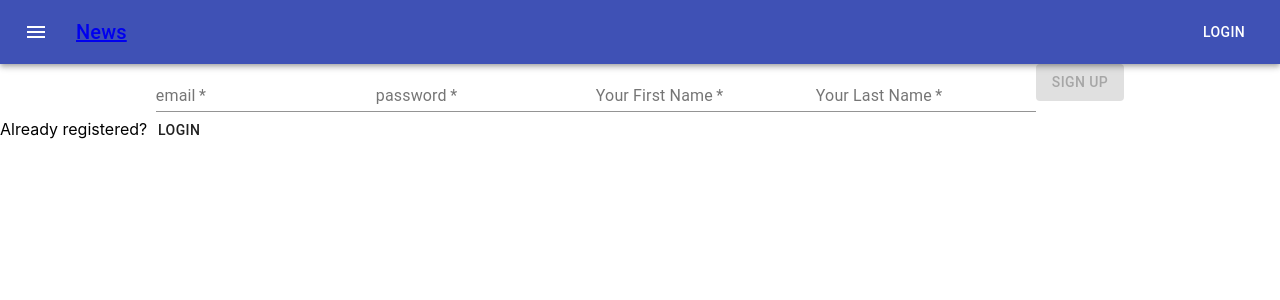
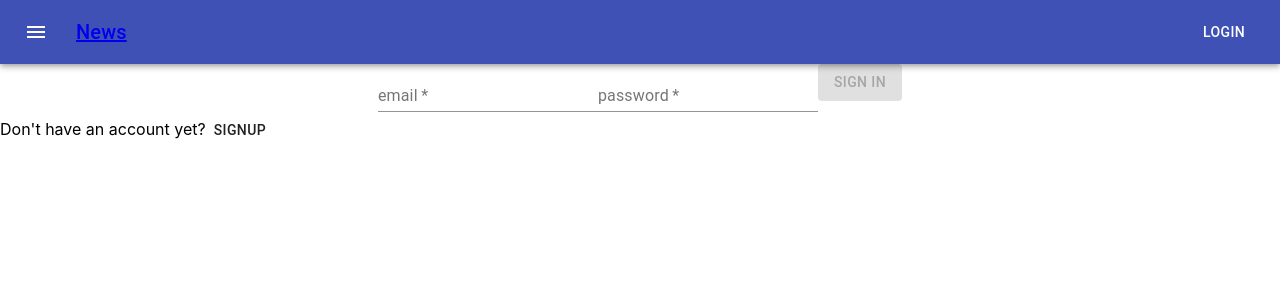
Before and after one commit to JasonSujaya/ecol-frontend, a React (Create React App) app: page /login in a window 1280 px wide. Shown: the top 300 px of the page. Built offline with nearby package versions, Linux system fonts and the light colour scheme.

Commit message:
Added auto move to home page and auto login

```diff
--- a/src/App.js
+++ b/src/App.js
@@ -1,6 +1,8 @@
 import React from "react";
 import AuthenticationView from "./Components/Authentication/AuthenticationView";
 import HeaderView from "./Components/Header/HeaderView";
+import PostView from "./Components/Post/PostView";
+
 import { BrowserRouter, Route } from "react-router-dom";
 
 class LoginForm extends React.Component {
@@ -11,6 +13,7 @@ class LoginForm extends React.Component {
           <header className="App-headerx">
             <HeaderView></HeaderView>
           </header>
+          <Route path="/" exact component={PostView}></Route>
           <Route path="/login" exact component={AuthenticationView}></Route>
         </div>
       </BrowserRouter>
--- a/src/Components/Authentication/AuthenticationView.jsx
+++ b/src/Components/Authentication/AuthenticationView.jsx
@@ -2,17 +2,23 @@ import React from "react";
 import LoginForm from "./LoginForm";
 import SignUpForm from "./SignUpForm";
 import Button from "@material-ui/core/Button";
+import { storeToken } from "./authentication.js";
+import { useHistory } from "react-router-dom";
 
 class AuthenticationView extends React.Component {
   constructor(props) {
     super(props);
-    this.state = { display: "SignUp" };
+    this.state = { display: "LogIn" };
   }
+
   showAuthDisplay = () => {
     if (this.state.display == "LogIn") {
       return (
         <div>
-          <LoginForm></LoginForm>
+          <LoginForm
+            id="loginForm"
+            onSuccess={this.onSuccesfullAuthentication}
+          ></LoginForm>
           <div>
             Don't have an account yet?
             <Button
@@ -28,7 +34,10 @@ class AuthenticationView extends React.Component {
     } else if (this.state.display == "SignUp") {
       return (
         <div>
-          <SignUpForm></SignUpForm>
+          <SignUpForm
+            id="signUpForm"
+            onSuccess={this.onSuccesfullAuthentication}
+          ></SignUpForm>
           <div>
             Already registered?
             <Button
@@ -48,8 +57,14 @@ class AuthenticationView extends React.Component {
     this.setState({ display: type });
   };
 
+  onSuccesfullAuthentication = (tokenValue) => {
+    storeToken(tokenValue);
+    console.log(localStorage.token);
+    this.props.history.push("/");
+  };
+
   render() {
-    return <div>{this.showAuthDisplay()}</div>;
+    return <div>{this.showAuthDisplay()} </div>;
   }
 }
 
--- a/src/Components/Authentication/LoginForm.jsx
+++ b/src/Components/Authentication/LoginForm.jsx
@@ -22,11 +22,10 @@ class LoginForm extends React.Component {
     result
       .then((response) => {
         this.setState({ email: "", password: "" });
-        console.log("Called with good");
+        this.props.onSuccess(response.data.token);
       })
       .catch((error) => {
         this.setState({ error: true });
-        console.log("Called with error");
       });
   };
 
--- a/src/Components/Authentication/SignUpForm.jsx
+++ b/src/Components/Authentication/SignUpForm.jsx
@@ -3,7 +3,12 @@ import TextField from "@material-ui/core/TextField";
 import Grid from "@material-ui/core/Grid";
 import Box from "@material-ui/core/Box";
 import Button from "@material-ui/core/Button";
-import { signUp, inputNotEmpty, checkPassword } from "./authentication.js";
+import {
+  signUp,
+  login,
+  inputNotEmpty,
+  checkPassword,
+} from "./authentication.js";
 
 class SignUpForm extends React.Component {
   constructor(props) {
@@ -17,6 +22,7 @@ class SignUpForm extends React.Component {
       invalidPassword: false,
       invalidPasswordMessage: "",
       error: false,
+      signUpSuccessfull: false,
     };
   }
 
@@ -36,11 +42,16 @@ class SignUpForm extends React.Component {
       );
       result
         .then((response) => {
-          this.setState({
-            email: "",
-            first_name: "",
-            last_name: "",
-            password: "",
+          let result = login(this.state.email, this.state.password);
+          result.then((response) => {
+            this.setState({ email: "", password: "" });
+            this.setState({
+              email: "",
+              first_name: "",
+              last_name: "",
+              password: "",
+            });
+            this.props.onSuccess(response.data.token);
           });
         })
         .catch((error) => {
--- /dev/null
+++ b/src/Components/Post/PostView.jsx
@@ -0,0 +1,9 @@
+import React from "react";
+
+class PostView extends React.Component {
+  render() {
+    return <div>Postview</div>;
+  }
+}
+
+export default PostView;
```
